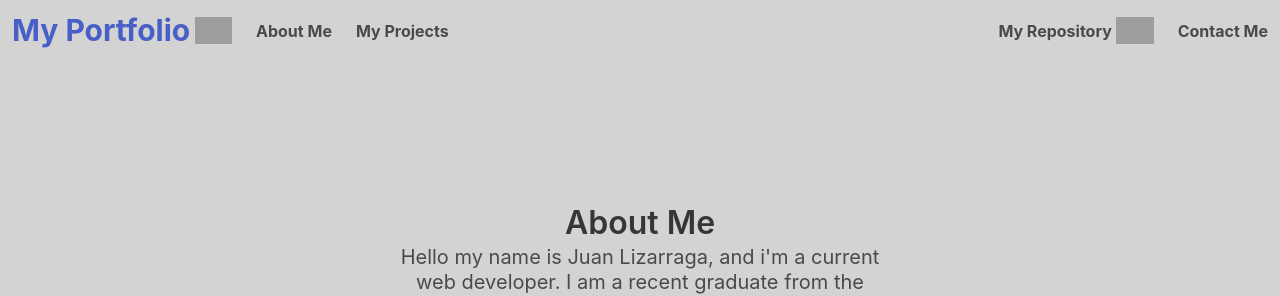
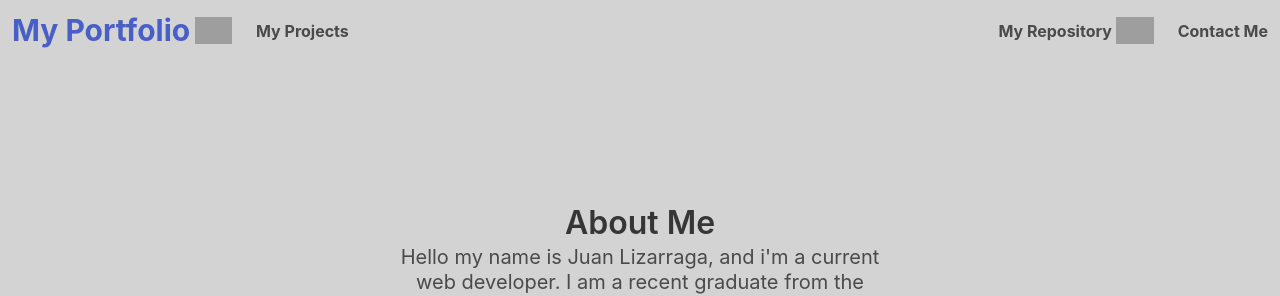
Before and after one commit to cjuanito797/MyPortfolio, a Django app: page / in a window 1280 px wide. Shown: the top 296 px of the page. Run offline with Django 4.2, Linux system fonts and the light colour scheme; grey boxes are pictures that could not be loaded.

Commit message:
Removed the "About Me" option.

```diff
--- a/Home/templates/home.html
+++ b/Home/templates/home.html
@@ -43,9 +43,6 @@
 
                     <div id="navbarBasicExample" class="navbar-menu">
                         <div class="navbar-start">
-                            <a class="navbar-item is-large">
-                                <strong>About Me</strong>
-                            </a>
 
                             <a class="navbar-item" href="{% url 'home:myProjects' %}">
                                 <strong>My Projects</strong>
--- a/MyPortfolio/settings.py
+++ b/MyPortfolio/settings.py
@@ -25,7 +25,7 @@ SECRET_KEY = "django-insecure-b$s#1nq#7v$pz+h5r+-gaxvn)1!-w5em*%arh_6e-6s))z8i(y
 # SECURITY WARNING: don't run with debug turned on in production!
 DEBUG = True
 
-ALLOWED_HOSTS = ["18.222.181.214"]
+ALLOWED_HOSTS = ["18.222.181.214", "127.0.0.1"]
 
 # Application definition
 
```
